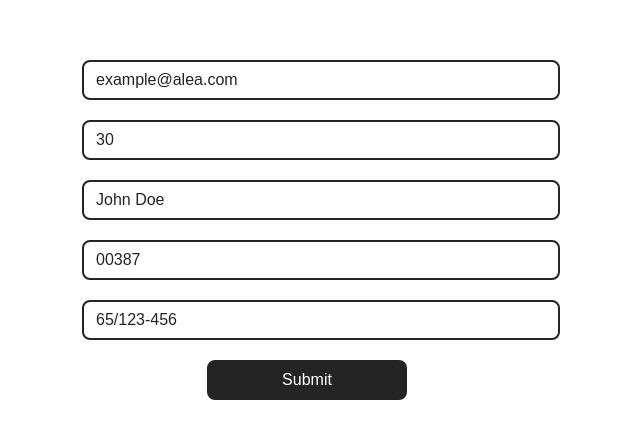
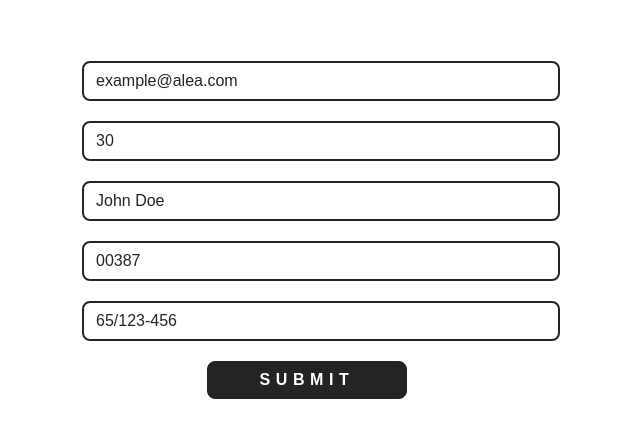
Before and after one commit to nemanja85/Library-Form-Submission, a React (Vite) app: page / in a window 1280 px wide. Shown: the part 180-618 px from the top of the page, without its empty margins (333-973 px from the left). Built offline with nearby package versions, Linux system fonts and the light colour scheme.

Commit message:
feat: Styled submit button

```diff
--- a/src/index.css
+++ b/src/index.css
@@ -35,8 +35,16 @@ input {
 
 input[type="submit"] {
   width: clamp(150px, 100%, 200px);
+  font-weight: 700;
+  letter-spacing: 0.35rem;
+  text-transform: uppercase;
   color: var(--color-white);
   background-color: var(--color-dark);
+  border: 1px solid var(--color-dark);
   margin: auto;
   cursor: pointer;
 }
+
+input[type="submit"]:hover {
+  color: var(--color-dark);
+  background-color: var(--color-white);}
```
